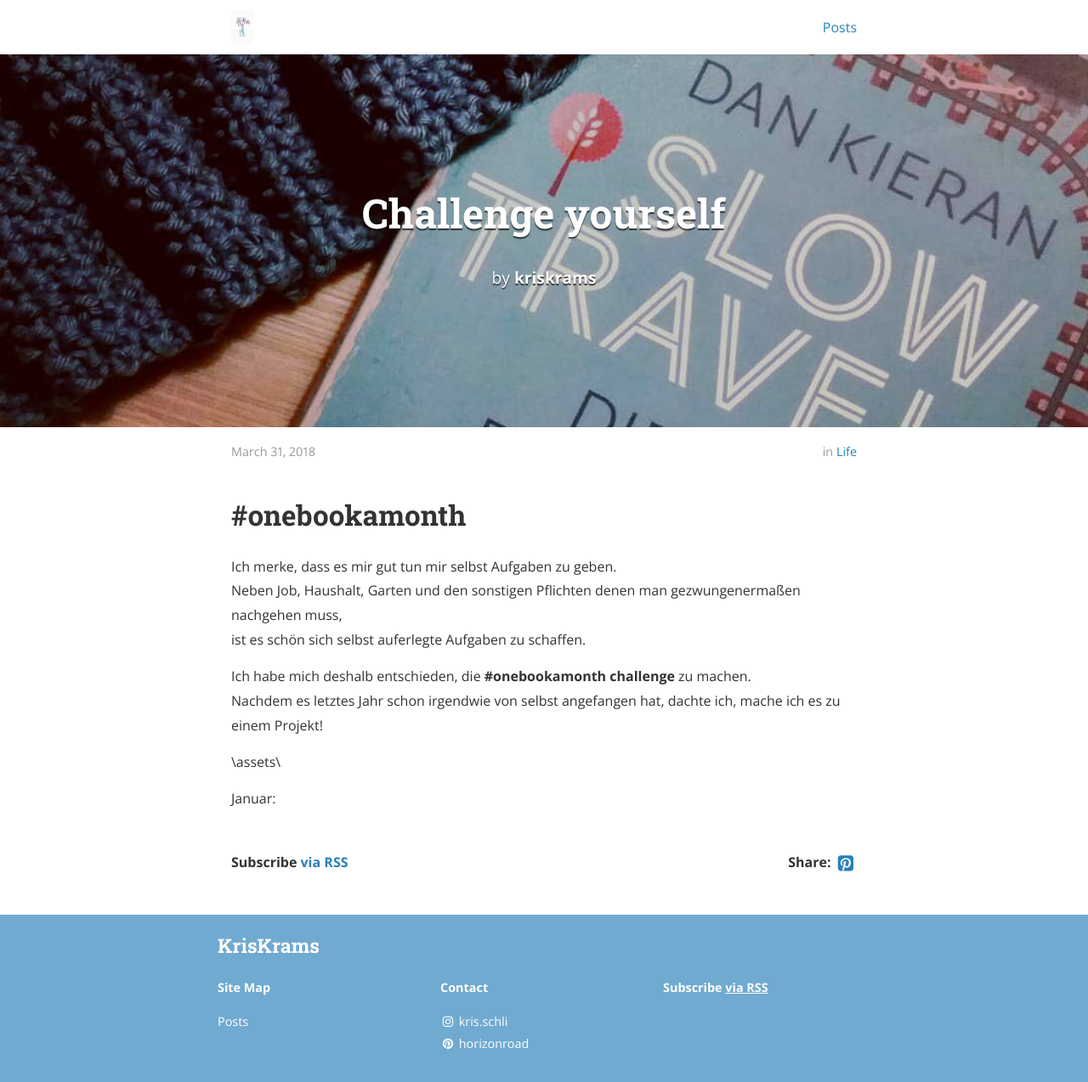
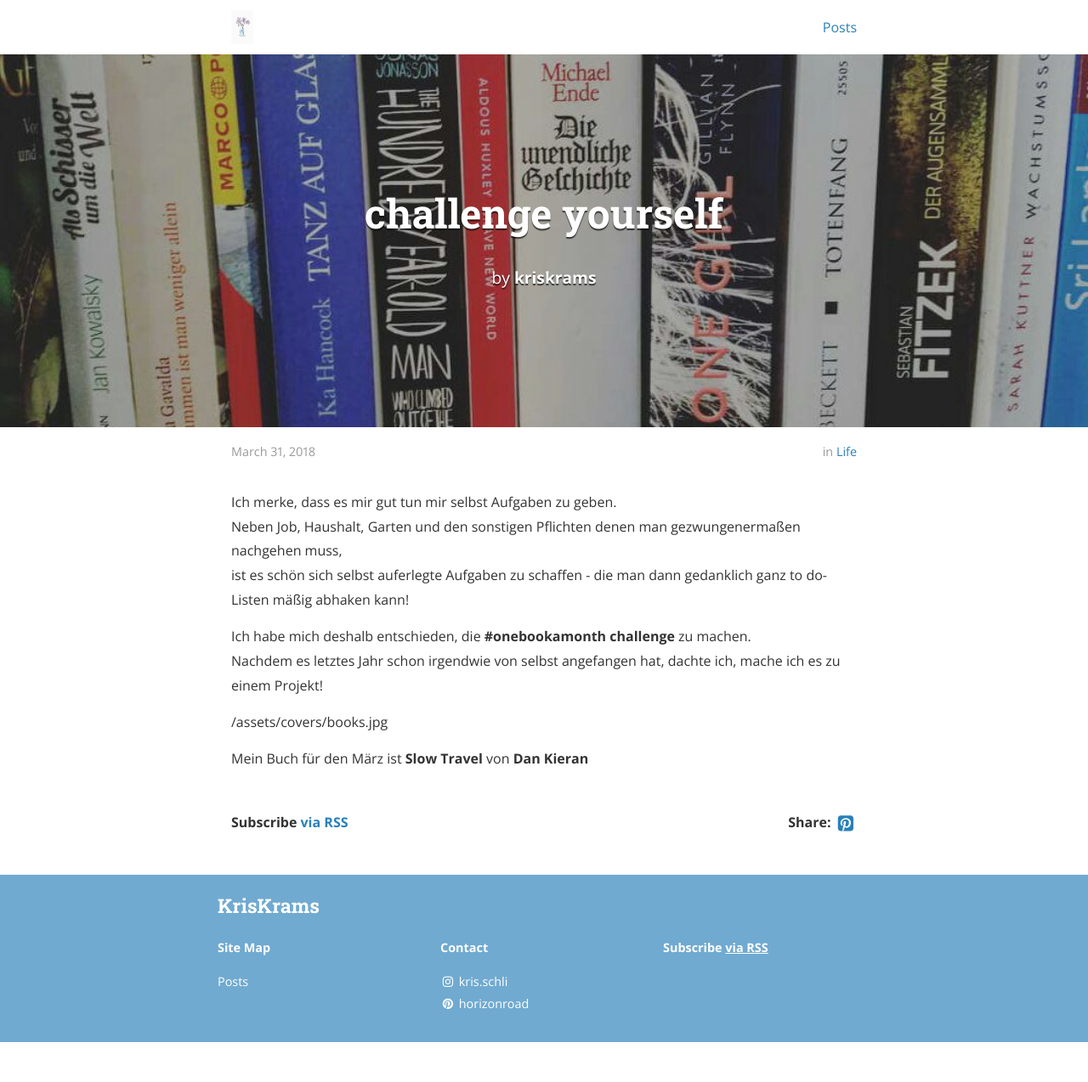
Before and after one commit to KrisKrams/kriskrams.github.io, a Jekyll site: the page built from _posts/2018-03-31-challenge-yourself.md, in a window 1280 px wide. Shown: the whole page at 85% size. Built offline with Jekyll 4.4.1, drawn with Linux system fonts in a browser that asks for light colours; nearby versions of some CDN libraries; after the commit the page ends 1227 px from its top, so only the background shows below that.

Commit message:
Update 2018-03-31-challenge-yourself.md

```diff
--- a/_posts/2018-03-31-challenge-yourself.md
+++ b/_posts/2018-03-31-challenge-yourself.md
@@ -1,20 +1,19 @@
 ---
 layout: post
-title:  Challenge yourself
+title:  challenge yourself
 date:   2018-03-31 22:04:00 +0100
 categories: life
 author: kriskrams
-cover:  "/assets/covers/challenge-yourself.jpg"
+cover:  "/assets/covers/books.jpg"
 ---
 
-# \#onebookamonth
 Ich merke, dass es mir gut tun mir selbst Aufgaben zu geben.
 Neben Job, Haushalt, Garten und den sonstigen Pflichten denen man gezwungenermaßen nachgehen muss,
-ist es schön sich selbst auferlegte Aufgaben zu schaffen.
+ist es schön sich selbst auferlegte Aufgaben zu schaffen - die man dann gedanklich ganz to do-Listen mäßig abhaken kann!
 
 Ich habe mich deshalb entschieden, die **\#onebookamonth challenge** zu machen.
 Nachdem es letztes Jahr schon irgendwie von selbst angefangen hat, dachte ich, mache ich es zu einem Projekt!
 
-\assets\
+/assets/covers/books.jpg
 
-Januar:
+Mein Buch für den März ist **Slow Travel** von **Dan Kieran**
```
